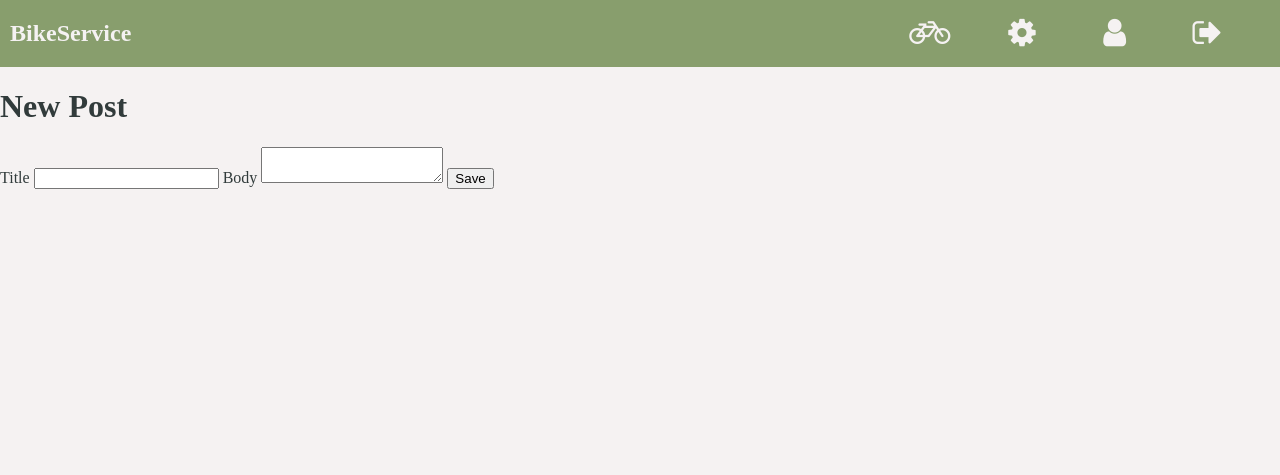
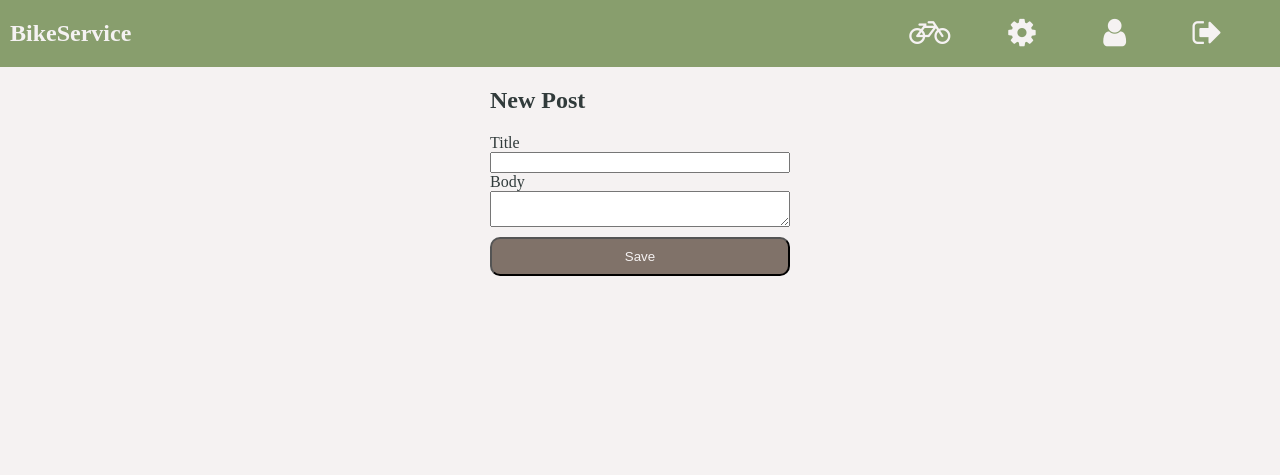
Before and after one commit to vidarandrebo/bikeservice-py, a Flask app: page /create in a window 1280 px wide. Shown: the top 475 px of the page. Run offline with Flask 2, Linux system fonts and the light colour scheme; the visitor is signed in with stand-in values (Sample User, id 1); data comes from the database, SQL or seed files in the repository.

Commit message:
all forms now use the same class

```diff
--- a/bikeservice/db_functions.py
+++ b/bikeservice/db_functions.py
@@ -5,7 +5,7 @@ from werkzeug.exceptions import abort
 #return a single bike
 def get_bike(id, check_owner=True):
     bike = get_db().execute(
-        'SELECT km, b.owner_id, u.id'
+        'SELECT km, b.owner_id, u.id, b.manufacturer, b.model'
         ' FROM bike b JOIN user u ON b.owner_id = u.id'
         ' WHERE b.id = ?',
         (id,)
@@ -22,7 +22,7 @@ def get_bike(id, check_owner=True):
 #returns a single part
 def get_part(id, check_owner=True):
     part = get_db().execute(
-        'SELECT km, p.owner_id, u.id, p.bike_id'
+        'SELECT km, p.owner_id, u.id, p.bike_id, p.manufacturer, p.model'
         ' FROM part p JOIN user u ON p.owner_id = u.id'
         ' WHERE p.id = ?',
         (id,)
@@ -39,7 +39,7 @@ def get_part(id, check_owner=True):
 
 def get_post(id, check_author=True):
     post = get_db().execute(
-        'SELECT p.id, title, body, created, author_id, username'
+        'SELECT p.id, title, body, p.created, author_id, username'
         ' FROM post p JOIN user u ON p.author_id = u.id'
         ' WHERE p.id = ?',
         (id,)
--- a/bikeservice/static/css/stylesheet.css
+++ b/bikeservice/static/css/stylesheet.css
@@ -116,15 +116,19 @@ nav a {
 }
 
 
-#loginform, #registerform, #create_bike_form, #create_part_form{
+.standard_form {
     margin-left: auto;
     margin-right: auto;
-    width: 200px;
+    padding-right: 25px;
+    padding-left: 25px;
+    width: 300px;
     display: flex;
     flex-direction: column;
 }
 
-#loginform input, #registerform input, #create_bike_form input, #create_part_form input{
+.standard_form input {
+    box-sizing: border-box;
+    width: 100%;
     flex:1;
 }
 
@@ -159,6 +163,7 @@ nav h1 {
     height: 200px;
     border: solid;
     text-align: center;
+    width: 250px;
 }
 
 #accountdiv a {
--- a/bikeservice/templates/auth/login.html
+++ b/bikeservice/templates/auth/login.html
@@ -1,7 +1,7 @@
 {% extends 'base.html' %}
 
 {% block content %}
-    <form method="post" id="loginform">
+    <form method="post" class="standard_form">
         <h1>Log in</h1>
         <label for="username">Username</label>
         <input name="username" id ="username" required>
--- a/bikeservice/templates/auth/register.html
+++ b/bikeservice/templates/auth/register.html
@@ -1,7 +1,7 @@
 {% extends 'base.html' %}
 
 {% block content %}
-    <form method="post" id="registerform">
+    <form method="post" class="standard_form">
         <h1>Register</h1>
         <label for="username">Username</label>
         <input name="username" id ="username" required>
--- a/bikeservice/templates/bikeservice/bikes.html
+++ b/bikeservice/templates/bikeservice/bikes.html
@@ -11,12 +11,12 @@
             <table>
                 <thead>
                     <tr>
-                        <th>Manufaturer</th>
+                        <th>Manufacturer</th>
                         <th>Model</th>
                         <th>Date acquired</th>
                         <th>Owner</td>
                         <th>Km</th>
-                        <th>Change</th>
+                        <th>Edit</th>
                     </tr>
                 </thead>
                 <tbody>
--- a/bikeservice/templates/bikeservice/create.html
+++ b/bikeservice/templates/bikeservice/create.html
@@ -1,15 +1,13 @@
 {% extends 'base.html' %}
 
-{% block header %}
-    <h1>{% block title %}New Post{% endblock %}</h1>
-{% endblock %}
 
 {% block content %}
-    <form method="post">
+    <form method="post" class="standard_form">
+        <h2>{% block title %}New Post{% endblock %}</h2>
         <label for="title">Title</label>
         <input name="title" id="title" value="{{ request.form['title'] }}" required>
         <label for="body">Body</label>
         <textarea name="body" id="body">{{ request.form['body'] }}</textarea>
-        <input type="submit" value="Save">
+        <input type="submit" value="Save" class="submitbutton">
     </form>
 {% endblock %}
--- a/bikeservice/templates/bikeservice/update_part.html
+++ b/bikeservice/templates/bikeservice/update_part.html
@@ -1,8 +1,8 @@
 {% extends 'base.html' %}
 
 {% block content %}
-    <h1>{% block title %}Edit{% endblock %}</h1>
-    <form method="post">
+    <form method="post" class="standard_form">
+        <h3>{% block title %}Edit{% endblock %} {{ part['manufacturer'] }} {{ part['model'] }}</h3>
         <label for="km">Km</label>
         <input name="km" id="km" value="{{request.form['km'] or part['km'] }}" required>
         <label for="bike">Bike</label>
@@ -20,7 +20,7 @@
                 <option value="">No Bike</option>
             {% endif %}
         </select>
-        <input type="submit" value="Save">
+        <input type="submit" value="Save" class="submitbutton">
     </form>
 
 {% endblock %}
```
Also changed, not shown: bikeservice/templates/bikeservice/create_bike.html (+2 -5 lines), bikeservice/templates/bikeservice/create_part.html (+2 -5 lines), bikeservice/templates/bikeservice/update.html (+5 -5 lines), bikeservice/templates/bikeservice/update_bike.html (+4 -4 lines).
